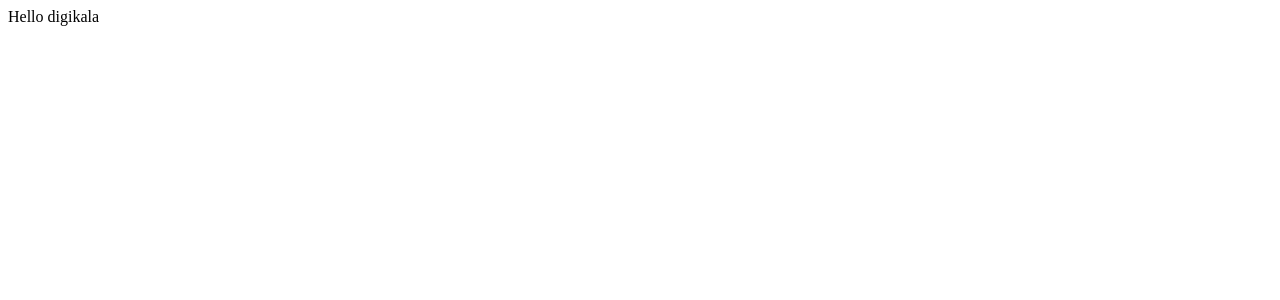
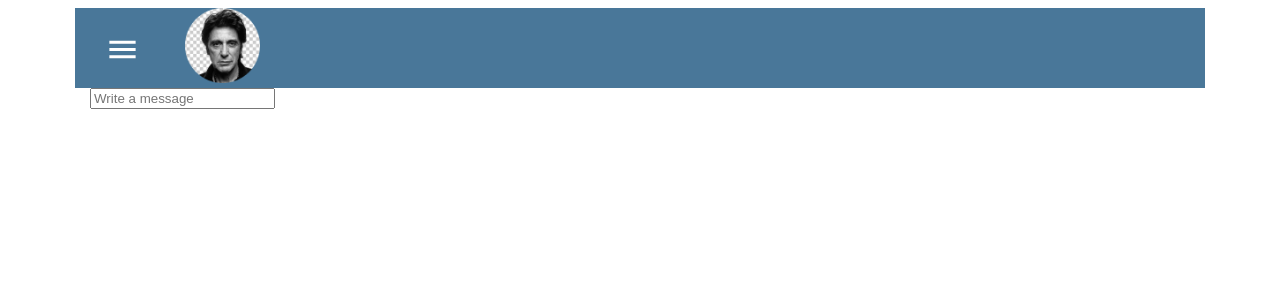
Before and after one commit to mirmahyar/digigram, a React (Create React App) app: page / in a window 1280 px wide. Shown: the top 300 px of the page. Built offline with nearby package versions, Linux system fonts and the light colour scheme; the HTML template or start-up script is replaced by a standard one.

Commit message:
Header section initialized

```diff
--- a/src/App.css
+++ b/src/App.css
@@ -0,0 +1,4 @@
+*{
+    margin-left: 15px;
+    margin-right: 15px;
+}
--- a/src/App.js
+++ b/src/App.js
@@ -1,9 +1,12 @@
 import './App.css';
+import Header from './components/Header/Header';
+import Input from './components/Input/Input';
 
 function App() {
   return (
     <div className="App">
-      Hello digikala
+      <Header />
+      <Input />
 
     </div>
   );
--- a/src/components/Header/Header.css
+++ b/src/components/Header/Header.css
@@ -1,4 +1,18 @@
 .header-wrapper{
-    height: 4 rem;
-    background-color: cadetblue;
+    display: flex;
+    height: 80px;
+    background-color: #497799;
+
 }
+
+
+
+
+.hamburger{
+    color: white;
+    margin-top: 24px;
+}
+
+.profile-picture{
+    height: 75px;
+}
--- a/src/components/Header/Header.js
+++ b/src/components/Header/Header.js
@@ -1,9 +1,19 @@
 import React from 'react'
 import MenuIcon from '@material-ui/icons/Menu';
+import "./Header.css"
+import Pacino from '../../Pictures/pacino-circle.png'
 
 function Header() {
     return (
         <div className = "header-wrapper">
+            <div className="header">
+
+                <MenuIcon className="hamburger" fontSize="large"/>
+
+            </div>
+
+            <img className="profile-picture" src={Pacino} alt="pacino" />
+
 
         </div>
     )
--- /dev/null
+++ b/src/components/Input/Input.js
@@ -0,0 +1,19 @@
+import React, {useState} from 'react'
+
+function Input() {
+
+    const [message,SetMessage] = useState("");
+
+    return (
+        <div>
+            <input
+            type="text" id="input" name="input"
+            value={SetMessage}
+            placeholder="Write a message"/>
+
+
+        </div>
+    )
+}
+
+export default Input
```
Also changed, not shown: src/Pictures/pacino-circle.png (added), src/Pictures/pacino.jpg (added), src/components/Input/Input.css (added).
